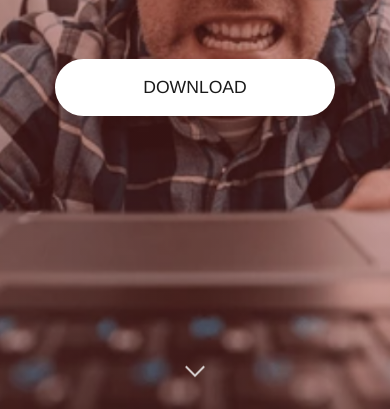
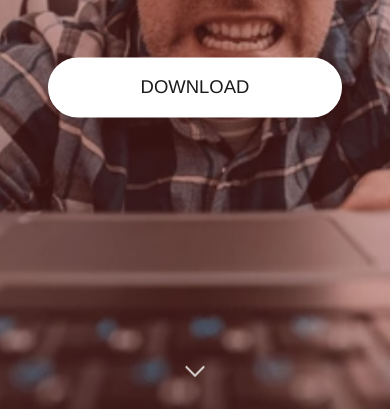
Before and after one commit to troll-dealer/troll-dealer.github.io, a plain HTML site: page index.html in a window 390 px wide. In both pictures the pointer is over the button "DOWNLOAD". Shown: the part 435-844 px from the top of the page. Drawn offline with Linux system fonts and the light colour scheme.

Commit message:
changing button

```diff
--- a/index.html
+++ b/index.html
@@ -315,13 +315,17 @@
             .download-btn {
                 width: 100%;
                 max-width: 280px;
-                background: transparent;
-                color: var(--white);
+                background: var(--white) !important; /* 强制白色背景 */
+                color: var(--black) !important; /* 强制黑色文字 */
+                border: 2px solid var(--white) !important;
+                opacity: 1 !important;
             }
 
-            .download-btn:hover {
-                background: var(--white);
-                color: var(--black);
+            .download-btn:hover,
+            .download-btn:active {
+                background: var(--white) !important;
+                color: var(--black) !important;
+                transform: scale(1.05); /* 保留点击反馈 */
             }
         }
 
```
